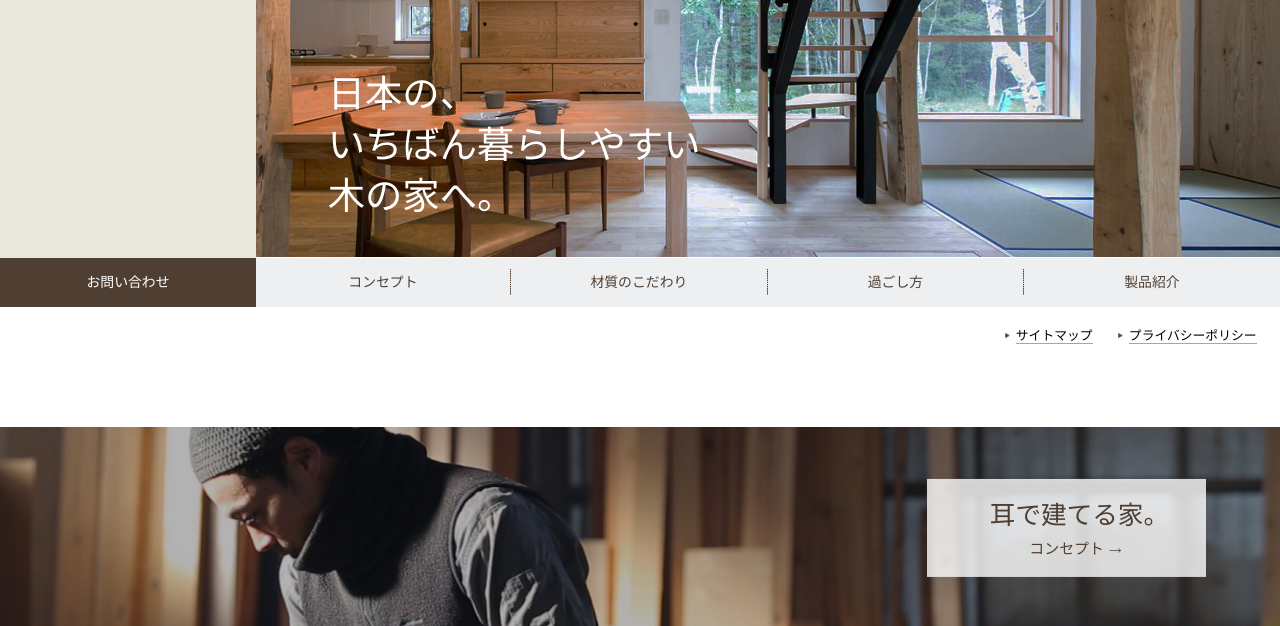
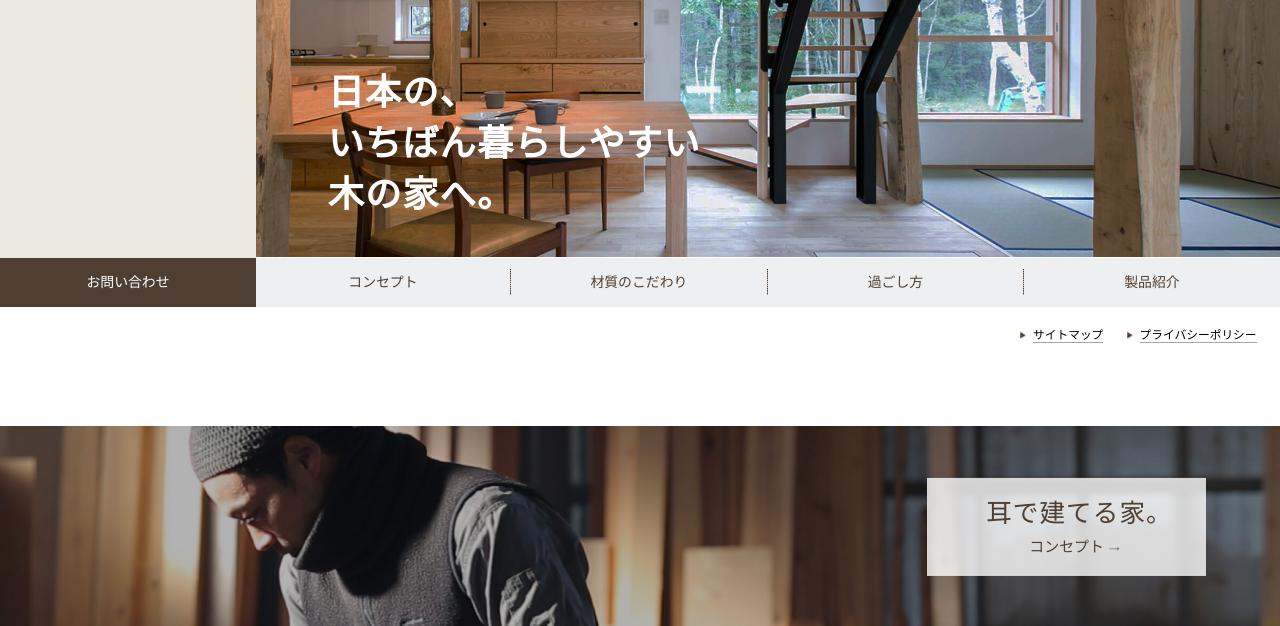
Before and after one commit to ToshifumiIde/LP_coding_timber, a plain HTML site: page index.html in a window 1280 px wide. Shown: the part 288-914 px from the top of the page. Drawn offline with Linux system fonts and the light colour scheme.

Commit message:
little modify

```diff
--- a/index.html
+++ b/index.html
@@ -17,11 +17,13 @@
         <div class="l-header_first">
           <div class="l-header_first_primary">
             <h1 class="l-header_first_h1">
+              <a href="#">
                 <img
                   alt="timber-wood-logo"
                   class="l-header_first_logo"
                   src="./images/logo.png"
                 />
+              </a>
             </h1>
           </div>
           <div id="js-ham" class="l-header_first_secondary_ham">
@@ -33,6 +35,7 @@
         <div id="js-overlayMenu" class="p-overlay_menu">
           <nav class="p-header_nav_sp u-mb_20_sp">
             <ul class="p-header_nav_sp_ul">
+              <li class="c-button_sp"><a href="#">トップへ</a></li>
               <li class="c-button_sp"><a href="#">お問い合わせ</a></li>
               <li class="c-button_sp"><a href="#">コンセプト</a></li>
               <li class="c-button_sp"><a href="#">材質のこだわり</a></li>
@@ -75,41 +78,45 @@
         <section class="p-content p-content_section1 u-mb_11_sp u-mb_1_pc">
           <div class="c-title c-title1">
             <a href="#">
-              <h3 class="c-title_subTitle u-mb_8_sp u-mb_10_pc">
+              <h3
+                class="c-title_subTitle u-pl_24_pc u-pl_11_sp u-mb_10_pc u-mb_8_sp"
+              >
                 耳で建てる家。
               </h3>
-              <h2 class="c-title_title">コンセプト</h2>
+              <h2 class="c-title_title u-pr_13_sp">コンセプト</h2>
             </a>
           </div>
         </section>
         <div class="l-contents_flexbox">
-          <section class="p-content p-content_section2 u-mb_11_sp">
+          <section class="p-content p-content_section2 u-mb_10_sp">
             <div class="c-title c-title2">
               <a href="#">
-                <h3 class="c-title_subTitle u-mb_8_sp u-mb_10_pc">
+                <h3 class="c-title_subTitle u-pl_12_pc u-mb_8_sp u-mb_10_pc">
                   世代をまたぐ年輪<span class="u-letter_pc">。</span>
                 </h3>
-                <h2 class="c-title_title">材質のこだわり</h2>
+                <h2 class="c-title_title u-pr_12_sp">材質のこだわり</h2>
               </a>
             </div>
           </section>
-          <section class="p-content p-content_section3 u-mb_11_sp">
+          <section class="p-content p-content_section3 u-mb_10_sp">
             <div class="c-title c-title3">
               <a href="#">
-                <h3 class="c-title_subTitle u-mb_8_sp u-mb_10_pc">
+                <h3
+                  class="c-title_subTitle u-pl_32_pc u-pl_12_sp u-mb_8_sp u-mb_10_pc"
+                >
                   薫る空間での一息。
                 </h3>
-                <h2 class="c-title_title">過ごし方</h2>
+                <h2 class="c-title_title u-pr_15_sp">過ごし方</h2>
               </a>
             </div>
           </section>
           <section class="p-content p-content_section4">
             <div class="c-title c-title4">
               <a href="#">
-                <h3 class="c-title_subTitle u-mb_8_sp u-mb_10_pc">
+                <h3 class="c-title_subTitle u-pl_20_pc u-mb_8_sp u-mb_10_pc">
                   「唯一」を探す。
                 </h3>
-                <h2 class="c-title_title">製品紹介</h2>
+                <h2 class="c-title_title u-pr_14_sp">製品紹介</h2>
               </a>
             </div>
           </section>
--- a/scss/Foundation/_variable.scss
+++ b/scss/Foundation/_variable.scss
@@ -1,24 +1,24 @@
 ////////////
 //共通変数//
 ////////////
-
+$brown1: rgb(77, 64, 53);
 $darkBrown: rgb(79, 63, 50);
+$darkBrown2: rgb(78, 63, 49);
 $darkBrownLight: rgba(79, 63, 50, 0.8);
-$brown1: rgb(77, 64, 53);
-$lightGray: rgb(238, 239, 240);
 $cream: rgb(234, 231, 223);
 $Gray: rgb(166, 166, 166);
-$pcWidth :760px;
+$lightGray: rgb(238, 239, 240);
+$pcWidth: 760px;
 
-$navHover: $darkBrown;
-$footerBgc: $darkBrown;
-$hamColor: $darkBrown;
 $buttonBgc: $lightGray;
 $buttonText: $darkBrown;
+$contactColor: $darkBrown;
+$contactFrameColor: $darkBrown;
+$contactHoverColor: $darkBrownLight;
+$footerBgc: $darkBrown2;
+$hamColor: $darkBrown;
+$headerLeft: $cream;
+$navHover: $darkBrown;
 $subTitleColor: $darkBrown;
-$contactColor: $darkBrown;
-$contactHoverColor: $darkBrownLight;
-$contactFrameColor: $darkBrown;
-$headerLeft: $cream;
 $titleHover: $darkBrownLight;
 $siteMapLine: $Gray;
--- a/scss/Layout/_header.scss
+++ b/scss/Layout/_header.scss
@@ -122,7 +122,7 @@
     position: relative;
     width: 100%;
     @include sp {
-      background-position: center 0;
+      background-position: 53% 0;
       background-size: 115%;
       height: get_vw(184);
       margin-top: get_vw(46);
@@ -137,22 +137,25 @@
     }
     &_title {
       color: #fff;
-      // font-weight: bold;
+      font-weight: bold;
       position: absolute;
       width: 100%;
       @include sp {
         font-size: get_vw(20);
-        left: 50%;
+        left: 51%;
         line-height: get_vw(28);
+        letter-spacing: get_vw(1.4);
         text-align: center;
-        top: 50%;
+        top: 50.5%;
         transform: translate(-50%, -50%);
+        width: 90%;
       }
       @include pc {
-        font-size: get_vw(35, 1200);
+        font-size: get_vw(34, 1200);
+        letter-spacing: get_vw(1, 1200);
         text-align: left;
         line-height: get_vw(48, 1200);
-        top: 65.5%;
+        top: 65.3%;
         left: 7%;
         width: 50%;
       }
--- a/scss/Object/Component/_component.scss
+++ b/scss/Object/Component/_component.scss
@@ -149,7 +149,7 @@
 .c-sitemap_listItem {
   @include pc {
     display: inline-block;
-    font-size: get_vw(12, 1200);
+    font-size: get_vw(11, 1200);
     border-bottom: solid get_vw(1, 1200) $siteMapLine;
     position: relative;
     &::before {
@@ -158,7 +158,7 @@
       background-repeat: no-repeat;
       background-size: contain;
       height: get_vw(6, 1200);
-      left: get_vw(-6, 1200);
+      left: get_vw(-8, 1200);
       margin-right: get_vw(6, 1200);
       position: absolute;
       top: 50%;
@@ -176,8 +176,8 @@
   transition: 0.2s;
   a {
     display: block;
+    height: 100%;
     width: 100%;
-    height: 100%;
     @include sp {
       padding-top: get_vw(30);
     }
@@ -208,18 +208,18 @@
   &:hover {
     background-color: $titleHover;
     color: #fff;
-    // border: get_vw(2) solid #fff;
   }
   &_subTitle {
     @include sp {
       display: inline-block;
       font-size: get_vw(16);
       font-weight: 550;
-      letter-spacing: get_vw(0.5);
+      letter-spacing: get_vw(1);
     }
     @include pc {
       text-align: center;
       font-size: get_vw(24, 1200);
+      letter-spacing: get_vw(1, 1200);
     }
   }
   &_title {
@@ -227,6 +227,7 @@
     position: relative;
     @include sp {
       font-size: get_vw(12);
+      letter-spacing: get_vw(1);
     }
     @include pc {
       font-size: get_vw(14, 1200);
@@ -239,7 +240,7 @@
       position: absolute;
       @include sp {
         height: get_vw(10);
-        right: get_vw(-15);
+        right: get_vw(-2);
         top: 30%;
         width: get_vw(10);
       }
--- a/scss/Object/Project/_project.scss
+++ b/scss/Object/Project/_project.scss
@@ -34,8 +34,8 @@
   &_section3 {
     background-image: url(../images/pic04.jpg);
     @include sp {
-      background-position: center 10%;
-      background-size: 102%;
+      background-position: 55% 11%;
+      background-size: 101%;
     }
     @include pc {
       background-position: 60% 50%;
@@ -45,8 +45,8 @@
   &_section4 {
     background-image: url(../images/pic05.jpg);
     @include sp {
-      background-size: 104%;
-      background-position: center 47%;
+      background-size: 103%;
+      background-position: 67% 47%;
     }
     @include pc {
       background-size: 106%;
@@ -79,7 +79,7 @@
     // height: 100%;
     position: fixed;
     transition: 0.4s;
-    top:get_vw(-276);
+    top: get_vw(-276);
     z-index: 900;
   }
   @include pc {
--- a/scss/Object/Utility/_utility.scss
+++ b/scss/Object/Utility/_utility.scss
@@ -28,43 +28,7 @@
   }
 }
 
-.u-mb_45_sp {
-  @include sp {
-    margin-bottom: get_vw(45);
-  }
-}
-.u-mb_40_sp {
-  @include sp {
-    margin-bottom: get_vw(40);
-  }
-}
-
-.u-mb_23_sp {
-  @include sp {
-    margin-bottom: get_vw(23);
-  }
-}
-.u-mb_19_sp {
-  @include sp {
-    margin-bottom: get_vw(19);
-  }
-}
-.u-mb_11_sp {
-  @include sp {
-    margin-bottom: get_vw(11);
-  }
-}
-.u-mb_10_sp {
-  @include sp {
-    margin-bottom: get_vw(10);
-  }
-}
-.u-mb_8_sp {
-  @include sp {
-    margin-bottom: get_vw(8);
-  }
-}
-
+//pc margin-bottom//
 .u-mb_134_pc {
   @include pc {
     margin-bottom: get_vw(134, 1200);
@@ -121,6 +85,7 @@
   }
 }
 
+//pc margin-right//
 .u-mr_34_pc {
   @include pc {
     margin-right: get_vw(34, 1200);
@@ -136,3 +101,127 @@
     margin-right: get_vw(21, 1200);
   }
 }
+
+//pc padding-left//
+.u-pl_32_pc {
+  @include pc {
+    padding-left: get_vw(32, 1200);
+  }
+}
+.u-pl_30_pc {
+  @include pc {
+    padding-left: get_vw(30, 1200);
+  }
+}
+.u-pl_28_pc {
+  @include pc {
+    padding-left: get_vw(28, 1200);
+  }
+}
+.u-pl_24_pc {
+  @include pc {
+    padding-left: get_vw(24, 1200);
+  }
+}
+.u-pl_20_pc {
+  @include pc {
+    padding-left: get_vw(20, 1200);
+  }
+}
+.u-pl_18_pc {
+  @include pc {
+    padding-left: get_vw(18, 1200);
+  }
+}
+.u-pl_12_pc {
+  @include pc {
+    padding-left: get_vw(12, 1200);
+  }
+}
+
+//sp margin-bottom//
+.u-mb_45_sp {
+  @include sp {
+    margin-bottom: get_vw(45);
+  }
+}
+.u-mb_40_sp {
+  @include sp {
+    margin-bottom: get_vw(40);
+  }
+}
+.u-mb_23_sp {
+  @include sp {
+    margin-bottom: get_vw(23);
+  }
+}
+.u-mb_19_sp {
+  @include sp {
+    margin-bottom: get_vw(19);
+  }
+}
+.u-mb_11_sp {
+  @include sp {
+    margin-bottom: get_vw(11);
+  }
+}
+.u-mb_10_sp {
+  @include sp {
+    margin-bottom: get_vw(10);
+  }
+}
+.u-mb_8_sp {
+  @include sp {
+    margin-bottom: get_vw(8);
+  }
+}
+
+//sp padding-left//
+.u-pl_12_sp {
+  @include sp {
+    padding-left: get_vw(12);
+  }
+}
+.u-pl_11_sp {
+  @include sp {
+    padding-left: get_vw(11);
+  }
+}
+
+//sp padding-right//
+.u-pr_18_sp {
+  @include sp {
+    padding-right: get_vw(18);
+  }
+}
+
+.u-pr_16_sp {
+  @include sp {
+    padding-right: get_vw(16);
+  }
+}
+.u-pr_15_sp {
+  @include sp {
+    padding-right: get_vw(15);
+  }
+}
+.u-pr_14_sp {
+  @include sp {
+    padding-right: get_vw(14);
+  }
+}
+.u-pr_13_sp {
+  @include sp {
+    padding-right: get_vw(13);
+  }
+}
+.u-pr_12_sp {
+  @include sp {
+    padding-right: get_vw(12);
+  }
+}
+.u-pr_11_sp {
+  @include sp {
+    padding-right: get_vw(11);
+  }
+}
```
Also changed, not shown: css/main.css, 1 other file. Lines whose indentation alone changed are shown as unchanged.
